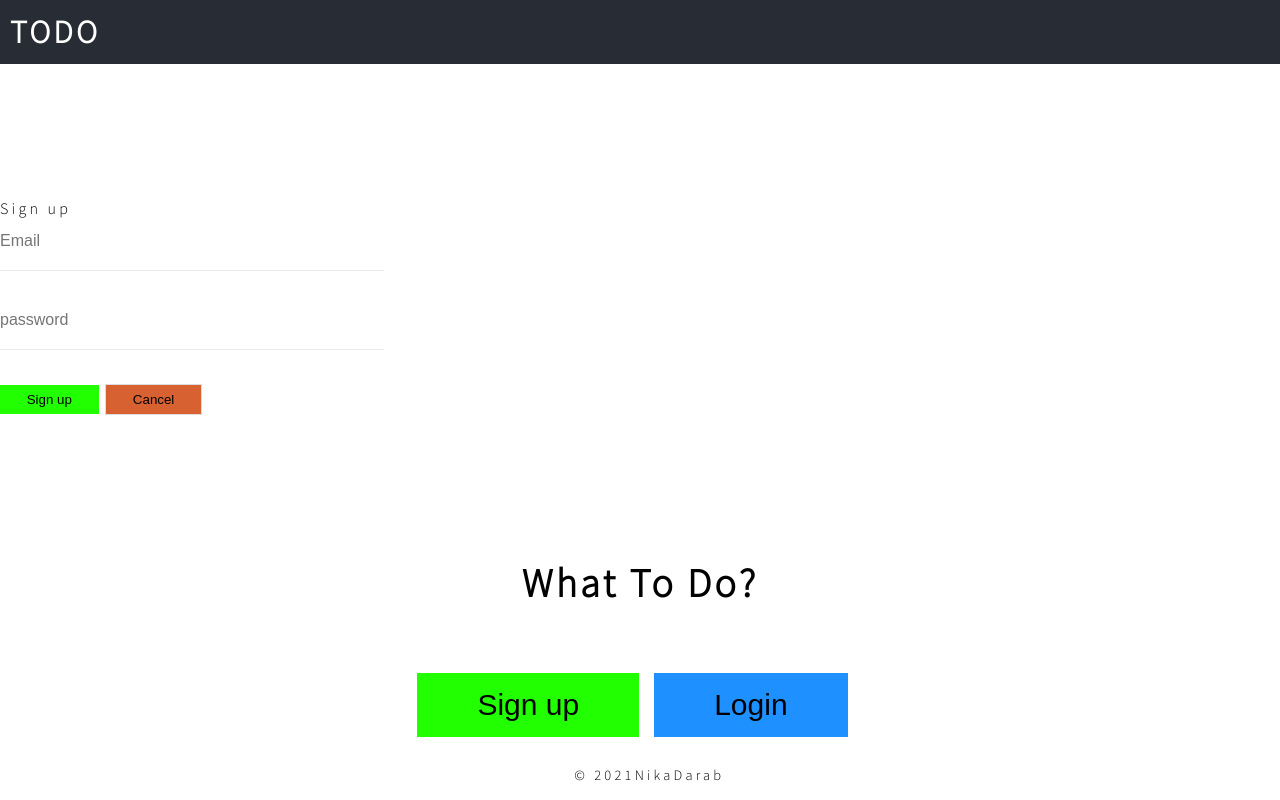
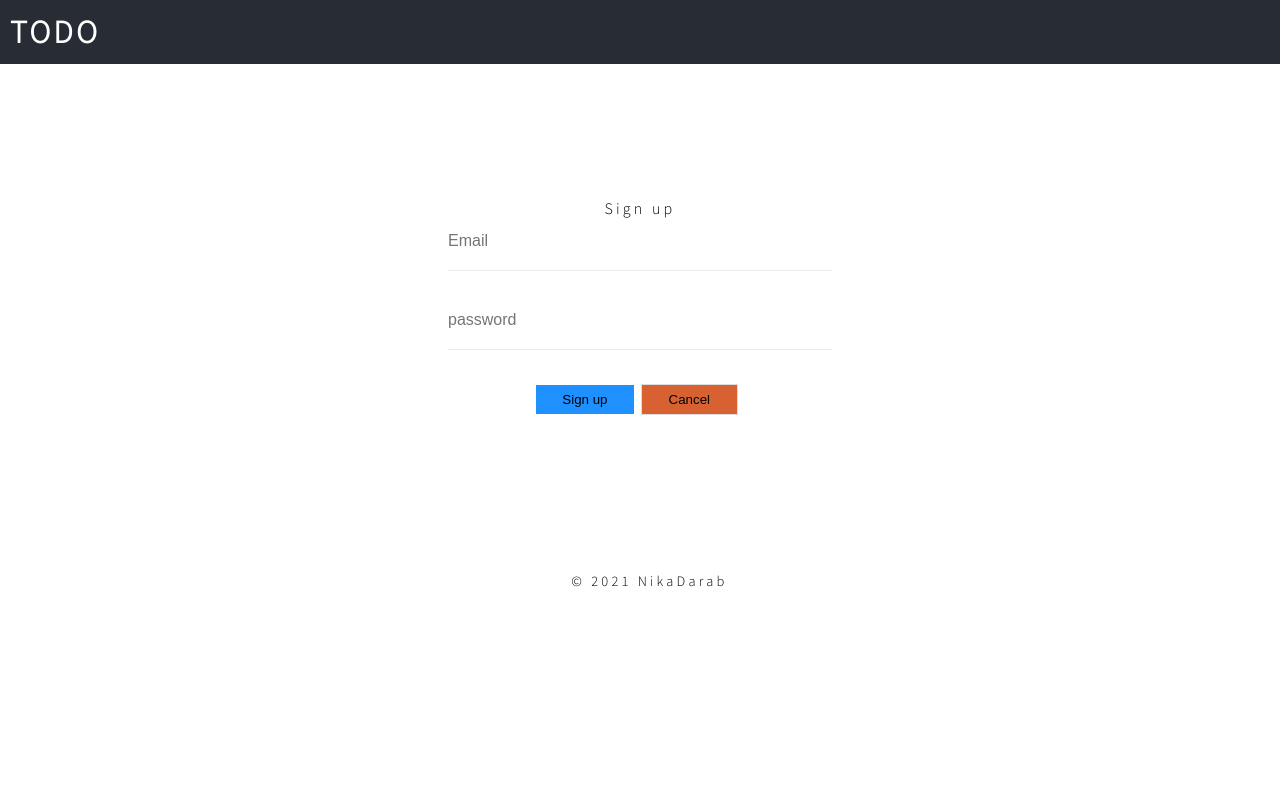
Before and after one commit to NikaDarab/todo, a React (Create React App) app: page /register in a window 1280 px wide. Both pictures are taken after a click on the button "Sign up". Built offline with nearby package versions, Linux system fonts and the light colour scheme; no server answers.

Commit message:
refactored login&register into login

```diff
--- a/src/App.css
+++ b/src/App.css
@@ -1,5 +1,9 @@
 @import url("https://fonts.googleapis.com/css?family=Source+Sans+Pro:300");
 
+* {
+  margin: 0;
+  padding: 0;
+}
 html,
 body {
   font-family: "Source Sans Pro", Helvetica, sans-serif;
--- a/src/App.js
+++ b/src/App.js
@@ -2,11 +2,9 @@ import React, { useContext, useEffect } from "react";
 import "./App.css";
 import AuthContext from "./contexts/Auth";
 import TaskList from "./components/TaskList";
-import Login from "./components/Login";
 import Header from "./components/Header.js/Header";
 import Footer from "../src/components/Footer/Footer";
-import Register from "../src/components/Register";
-import { Route, Switch } from "react-router-dom";
+import { Route } from "react-router-dom";
 import LandingPage from "./components/LandingPage";
 
 function App() {
@@ -18,9 +16,6 @@ function App() {
     <>
       <Header />
 
-      <Route exact path="/register" component={Register} />
-
-      {/* <div className="App">{user ? <TaskList /> : <Register />}</div> */}
       <div className="App">{user ? <TaskList /> : <LandingPage />}</div>
       <Footer />
     </>
--- a/src/components/Footer/Footer.js
+++ b/src/components/Footer/Footer.js
@@ -3,7 +3,7 @@ let Footer = () => {
     <>
       <footer id="footer">
         <ul className="copyright">
-          <li>&copy; 2021NikaDarab</li>
+          <li>&copy; 2021 NikaDarab</li>
         </ul>
       </footer>
     </>
--- a/src/components/LandingPage.js
+++ b/src/components/LandingPage.js
@@ -1,35 +1,63 @@
-import { useState } from "react";
+import { useState, useContext } from "react";
 import Login from "./Login";
-import Register from "./Register";
+import AuthContext from "../contexts/Auth";
+// import Register from "./Register";
 
 let LandingPage = () => {
-  const [login, setLogin] = useState(false);
+  const [loginLocal, setLogin] = useState(false);
   const [register, setRegister] = useState(false);
+  const [button, setButton] = useState("");
+  const { login, createAccount } = useContext(AuthContext);
+
+  let handleLogin = () => {
+    setLogin(!loginLocal);
+    setButton("Login");
+  };
+
+  let handleRegister = () => {
+    setRegister(!register);
+    setButton("Sign up");
+  };
   return (
     <>
-      <div className={login || register ? "intro-none" : "intro"}>
-        <h1>{login ? null : register ? null : "What To Do?"}</h1>
+      <div className={loginLocal || register ? "intro-none" : "intro"}>
+        <h1>{loginLocal ? null : register ? null : "What To Do?"}</h1>
       </div>
 
       <div className="landing-btns">
         <button
           className="btn-create land-btn"
-          style={{ display: register || login ? "none" : "inline-block" }}
-          onClick={() => setRegister(!register)}
+          style={{ display: register || loginLocal ? "none" : "inline-block" }}
+          onClick={handleRegister}
         >
           Sign up
         </button>
         <button
-          style={{ display: login || register ? "none" : "inline-block" }}
+          style={{ display: loginLocal || register ? "none" : "inline-block" }}
           className="btn-log land-btn"
-          onClick={() => setLogin(!login)}
+          onClick={handleLogin}
         >
           Login
         </button>
       </div>
-      {login ? <Login login={login} setLogin={setLogin} /> : null}
-      {register ? (
-        <Register register={register} setRegister={setRegister} />
+      {loginLocal ? (
+        <>
+          <Login
+            authorize={login}
+            login={loginLocal}
+            setLogin={setLogin}
+            button={button}
+            title={button}
+          />
+        </>
+      ) : register ? (
+        <Login
+          authorize={createAccount}
+          login={register}
+          setLogin={setRegister}
+          button={button}
+          title={button}
+        />
       ) : null}
     </>
   );
--- a/src/components/Login.jsx
+++ b/src/components/Login.jsx
@@ -9,8 +9,7 @@ const Login = (props) => {
   return (
     <div className="login-form">
       <div style={{ display: "flex", justifyContent: "center" }}>
-        {/* {createAccount ? "Create Account" : "Login"} */}
-        Log in
+        {props.button}
       </div>
       <div>
         <input
@@ -29,22 +28,20 @@ const Login = (props) => {
         />
       </div>
 
-      <button className="btn-log" onClick={() => login(email, password)}>
-        Login
+      <button
+        className="btn-log"
+        onClick={() => props.authorize(email, password)}
+      >
+        {console.log(props.button)}
+        {props.button}
       </button>
+
       <button
         className="button-delete btn-create "
         onClick={() => props.setLogin(!props.login)}
       >
         Cancel
       </button>
-
-      {/* <button
-        className="btn-create"
-        onClick={() => createAccount(email, password)}
-      >
-        Create Account
-      </button> */}
     </div>
   );
 };
--- a/src/components/Register.jsx
+++ /dev/null
@@ -1,49 +0,0 @@
-import React, { useState, useContext } from "react";
-import { Link } from "react-router-dom";
-import AuthContext from "../contexts/Auth";
-
-const Login = (props) => {
-  const { login, createAccount } = useContext(AuthContext);
-  const [email, setEmail] = useState("");
-  const [password, setPassword] = useState("");
-
-  return (
-    <div className="login-form">
-      {/* <div>{createAccount ? "Create Account" : "Login"}</div> */}
-      Sign up
-      <div>
-        <input
-          className="login-input"
-          placeholder="Email"
-          type="text"
-          onChange={(e) => setEmail(e.target.value)}
-        />
-      </div>
-      <div>
-        <input
-          className="login-input"
-          placeholder="password"
-          type="password"
-          onChange={(e) => setPassword(e.target.value)}
-        />
-      </div>
-      {/* <button className="btn-log" onClick={() => login(email, password)}>
-        Login
-      </button> */}
-      <button
-        className="btn-create"
-        onClick={() => createAccount(email, password)}
-      >
-        Sign up
-      </button>
-      <button
-        className="button-delete btn-create "
-        onClick={() => props.setRegister(!props.register)}
-      >
-        Cancel
-      </button>
-    </div>
-  );
-};
-
-export default Login;
```
Also changed, not shown: 1 other file (tests, documents, lock files or other folders).
